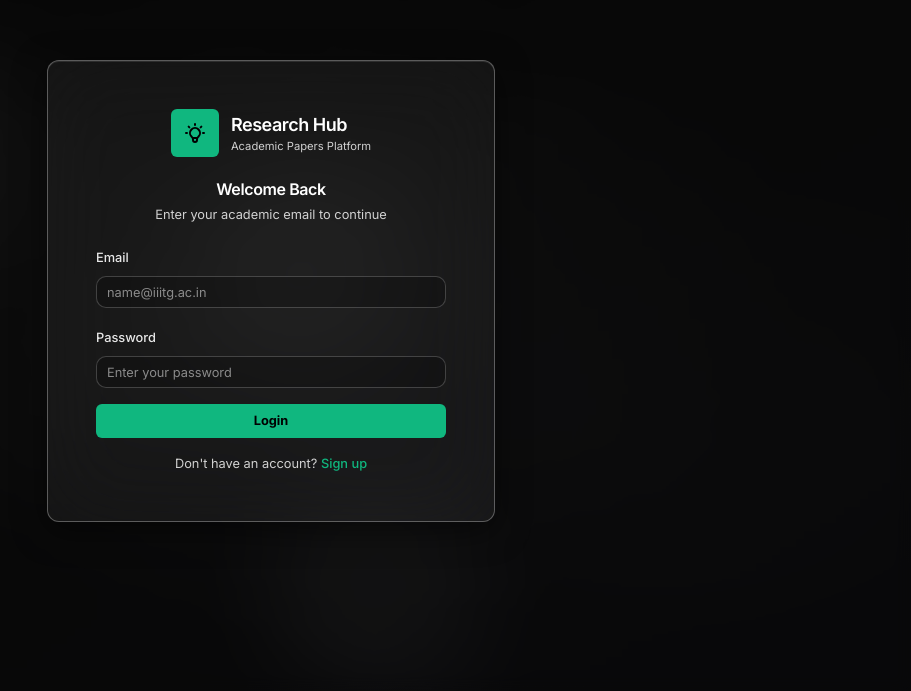
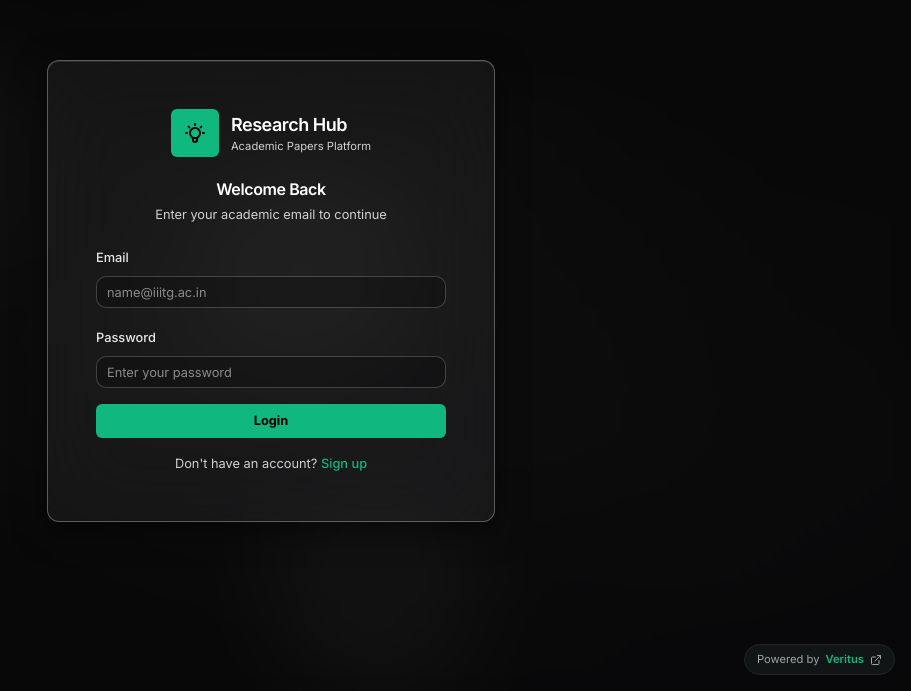
Before and after one commit to pratikanand13/veritus-proj, a Next.js app: page /login in a window 1280 px wide. Shown: the part 109-800 px from the top of the page, without its empty margins (369-1280 px from the left). Built offline with nearby package versions, Linux system fonts and the light colour scheme.

Commit message:
Add PoweredByVeritus component to layout for branding and visibility

```diff
--- a/app/layout.tsx
+++ b/app/layout.tsx
@@ -1,6 +1,7 @@
 import type { Metadata } from "next"
 import { Inter } from "next/font/google"
 import { Toaster } from "sonner"
+import { PoweredByVeritus } from "@/components/PoweredByVeritus"
 import "./globals.css"
 
 const inter = Inter({ subsets: ["latin"] })
@@ -20,6 +21,7 @@ export default function RootLayout({
       <body className={inter.className}>
         {children}
         <Toaster position="top-right" richColors closeButton />
+        <PoweredByVeritus />
       </body>
     </html>
   )
--- /dev/null
+++ b/components/PoweredByVeritus.tsx
@@ -0,0 +1,19 @@
+'use client'
+
+import { ExternalLink } from 'lucide-react'
+
+export function PoweredByVeritus() {
+  return (
+    <a
+      href="https://veritus.ai"
+      target="_blank"
+      rel="noopener noreferrer"
+      className="fixed bottom-4 right-4 z-50 flex items-center gap-1.5 rounded-full border border-border bg-card/80 backdrop-blur-sm px-3 py-1.5 text-xs text-muted-foreground transition-all hover:bg-accent hover:text-accent-foreground hover:border-primary/50"
+      title="Visit Veritus.ai"
+    >
+      <span>Powered by</span>
+      <span className="font-semibold text-primary">Veritus</span>
+      <ExternalLink className="h-3 w-3" />
+    </a>
+  )
+}
```
